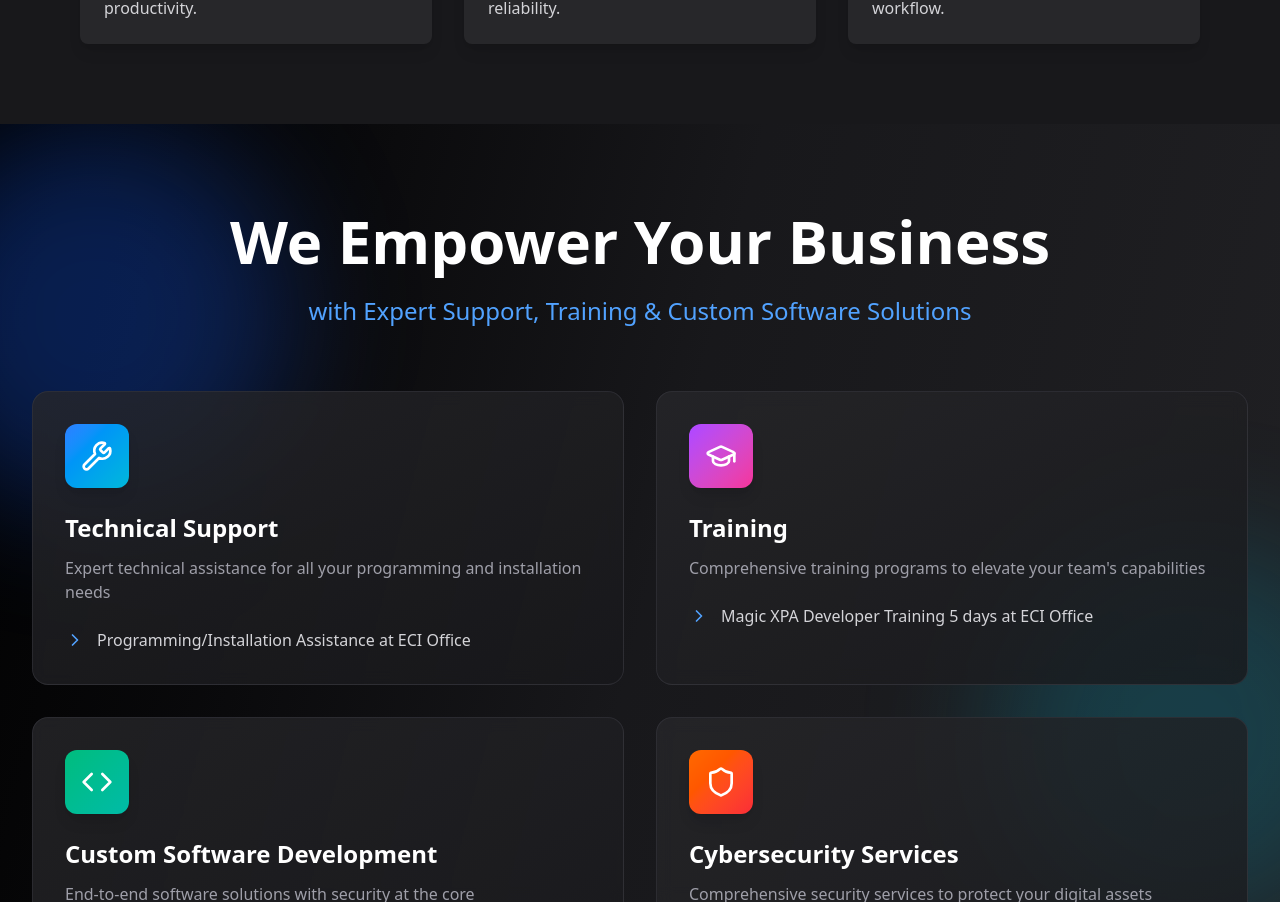
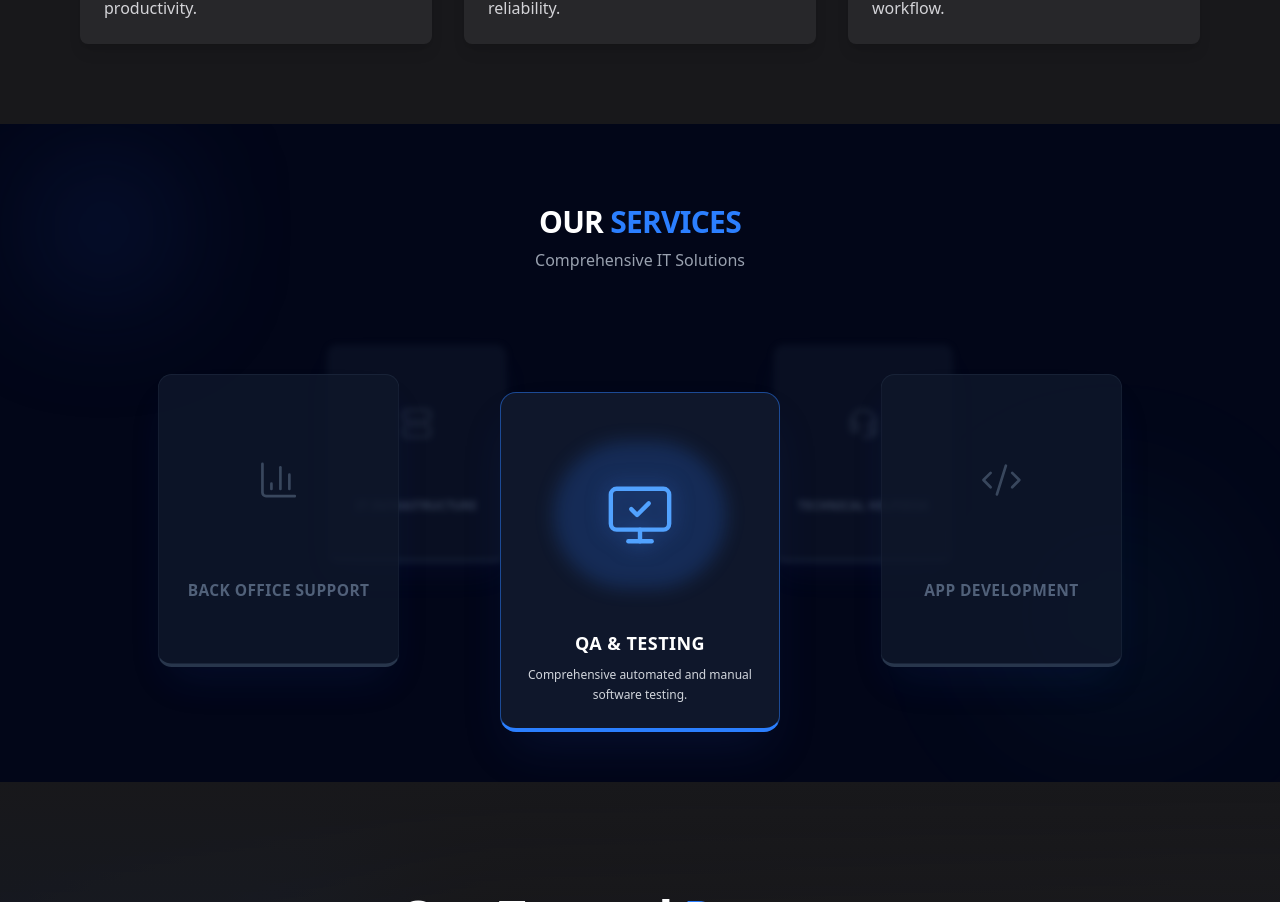
Before and after one commit to kcrosita23/ECI-INTERNSxJUNIORS, a React (Vite) app in the folder eci/: page / in a window 1280 px wide. Shown: the part 1898-2800 px from the top of the page. Built offline with nearby package versions, Linux system fonts and the light colour scheme.

Commit message:
tailwind merge

```diff
--- a/eci/package.json
+++ b/eci/package.json
@@ -15,11 +15,13 @@
     "@tsparticles/engine": "^3.9.1",
     "@tsparticles/react": "^3.0.0",
     "@tsparticles/slim": "^3.9.1",
+    "clsx": "^2.1.1",
     "framer-motion": "^12.23.26",
     "lucide-react": "^0.561.0",
     "react": "^19.2.0",
     "react-dom": "^19.2.0",
     "react-router-dom": "^7.11.0",
+    "tailwind-merge": "^3.4.0",
     "tailwindcss": "^4.1.18"
   },
   "devDependencies": {
--- a/eci/src/components/Services.tsx
+++ b/eci/src/components/Services.tsx
@@ -1,176 +1,181 @@
-import { useState, useEffect } from 'react';
-import { Wrench, GraduationCap, Code, Shield, ChevronRight } from 'lucide-react';
+import { useState, useEffect } from "react";
+import { motion } from "framer-motion";
+import {
+  MonitorCheck,
+  Code2,
+  Headset,
+  Server,
+  BarChart3,
+} from "lucide-react";
+import { clsx, type ClassValue } from "clsx";
+import { twMerge } from "tailwind-merge";
 
-// Base component
-const Base = ({ children, className = '' }: { children: React.ReactNode; className?: string }) => {
+// --- Utility ---
+function cn(...inputs: ClassValue[]) {
+  return twMerge(clsx(inputs));
+}
+
+// --- Data ---
+const services = [
+  {
+    id: 1,
+    title: "Back Office Support",
+    icon: BarChart3,
+    description: "Data analysis and administrative workflow optimization.",
+  },
+  {
+    id: 2,
+    title: "QA & Testing",
+    icon: MonitorCheck,
+    description: "Comprehensive automated and manual software testing.",
+  },
+  {
+    id: 3,
+    title: "App Development",
+    icon: Code2,
+    description: "Full-cycle mobile and web application engineering.",
+  },
+  {
+    id: 4,
+    title: "Technical Helpdesk",
+    icon: Headset,
+    description: "24/7 technical support and issue resolution.",
+  },
+  {
+    id: 5,
+    title: "IT Infrastructure",
+    icon: Server,
+    description: "Cloud management and server maintenance.",
+  },
+];
+
+const OrbitingCarouselDark = () => {
+  const [activeIndex, setActiveIndex] = useState(0);
+
+  // --- Configuration ---
+  const X_RADIUS = 380;
+  const Y_OFFSET = 60;   // Positive Y_OFFSET makes the front card dip lower
+  const TOTAL = services.length;
+
+  // Auto-rotate
+  useEffect(() => {
+    const timer = setInterval(() => {
+      setActiveIndex((prev) => prev + 1);
+    }, 4000);
+    return () => clearInterval(timer);
+  }, []);
+
+  const handleNext = () => setActiveIndex((prev) => prev + 1);
+  const handlePrev = () => setActiveIndex((prev) => prev - 1);
+
+  // --- 3D Logic ---
+  const getCardStyle = (index: number) => {
+    const theta = ((index - activeIndex) * (2 * Math.PI)) / TOTAL;
+
+    // 1. DEPTH (Cos): -1 (Back) to 1 (Front)
+    const depth = Math.cos(theta);
+
+    // 2. X POSITION (Sin): -1 (Left) to 1 (Right)
+    const x = Math.sin(theta) * X_RADIUS;
+
+    // 3. Y POSITION (Tilt):
+    // Positive Depth (Front) * Y_OFFSET = Positive Y (Down)
+    const y = depth * Y_OFFSET;
+
+    // 4. SCALE: Front = 1.0, Back = 0.6
+    const scale = 0.6 + ((depth + 1) / 2) * 0.4;
+
+    // 5. OPACITY: Front = 1, Back = 0.5
+    const opacity = 0.5 + ((depth + 1) / 2) * 0.5;
+
+    // 6. Z-INDEX
+    const zIndex = Math.round((depth + 1) * 50);
+
+    // 7. BLUR
+    const blur = depth < 0.2 ? `blur(${Math.abs(depth - 0.2) * 5}px)` : "blur(0px)";
+
+    return { x, y, scale, opacity, zIndex, filter: blur };
+  };
+
   return (
-    <div className={`w-full max-w-[1680px] mx-auto ${className}`}>
-      {children}
+    // Main container changed to dark slate background and white text
+    <div className="w-full min-h-[600px] bg-slate-950 text-white flex flex-col items-center justify-center overflow-hidden py-20 relative">
+
+      {/* Background Decor - Dark Blue/Cyan blobs */}
+      <div className="absolute top-10 left-10 w-32 h-32 bg-blue-900/30 rounded-full blur-3xl pointer-events-none" />
+      <div className="absolute bottom-10 right-10 w-64 h-64 bg-cyan-900/20 rounded-full blur-3xl opacity-50 pointer-events-none" />
+      <div className="absolute inset-0 bg-[radial-gradient(ellipse_at_center,_var(--tw-gradient-stops))] from-slate-900/50 to-slate-950 pointer-events-none" />
+
+
+      {/* Heading - White and Blue text */}
+      <div className="mb-20 text-center z-10 relative">
+        <h2 className="text-3xl font-bold text-white tracking-tight">
+          OUR <span className="text-blue-500">SERVICES</span>
+        </h2>
+        <p className="text-gray-400 mt-2">Comprehensive IT Solutions</p>
+      </div>
+
+      {/* 3D Stage */}
+      <div className="relative w-full max-w-5xl h-[400px] mt-[-50px] flex items-center justify-center perspective-1000">
+        {services.map((service, index) => {
+          const style = getCardStyle(index);
+          const isFront = style.zIndex > 80;
+
+          return (
+            <motion.div
+              key={service.id}
+              animate={style}
+              transition={{
+                type: "spring",
+                stiffness: 120,
+                damping: 20,
+                mass: 1,
+              }}
+              // Card Styles - Dark theme colors
+              className={cn(
+                "absolute w-[280px] h-[340px] rounded-2xl p-6 flex flex-col items-center justify-center text-center select-none cursor-pointer transition-colors duration-300",
+                // Base dark card style
+                "bg-slate-900 border shadow-2xl shadow-blue-900/20",
+                // Conditional borders for active vs inactive
+                isFront
+                  ? "border-blue-500/50 border-b-4 border-b-blue-500"
+                  : "border-slate-800 border-b-4 border-b-slate-700 hover:border-slate-700",
+                 isFront && "hover:brightness-110"
+              )}
+              onClick={() => {
+                const diff = (index - (activeIndex % TOTAL) + TOTAL) % TOTAL;
+                if (diff === 1) handleNext();
+                if (diff === TOTAL - 1) handlePrev();
+              }}
+            >
+              {/* Icon Area */}
+              <div className="flex-1 flex items-center justify-center w-full relative">
+                {isFront && (
+                  // Blue glow for front item
+                  <div className="absolute inset-0 bg-blue-500/20 rounded-full scale-75 blur-md" />
+                )}
+
+                <div className={cn("relative z-10 transition-colors duration-300", isFront ? "text-blue-400 drop-shadow-[0_0_10px_rgba(59,130,246,0.5)]" : "text-slate-600")}>
+                   <service.icon size={isFront ? 70 : 50} strokeWidth={1.5} />
+                </div>
+              </div>
+
+              {/* Text Content */}
+              <div className="mt-4">
+                <h3 className={cn("text-lg font-bold uppercase tracking-wide transition-colors duration-300", isFront ? "text-white" : "text-slate-500")}>
+                  {service.title}
+                </h3>
+                <p className={cn("text-xs mt-2 leading-relaxed transition-opacity duration-300", isFront ? "text-gray-300 opacity-100" : "text-gray-500 opacity-0")}>
+                  {service.description}
+                </p>
+              </div>
+
+            </motion.div>
+          );
+        })}
+      </div>
     </div>
   );
 };
 
-export default function Services() {
-  const [activeService, setActiveService] = useState(0);
-  const [isVisible, setIsVisible] = useState<Record<string, boolean>>({});
-
-  useEffect(() => {
-    const observer = new IntersectionObserver(
-      (entries) => {
-        entries.forEach((entry) => {
-          if (entry.isIntersecting) {
-            setIsVisible((prev) => ({ ...prev, [entry.target.id]: true }));
-          }
-        });
-      },
-      { threshold: 0.1 }
-    );
-
-    document.querySelectorAll('[data-animate]').forEach((el) => {
-      observer.observe(el);
-    });
-
-    return () => observer.disconnect();
-  }, []);
-
-  const services = [
-    {
-      icon: Wrench,
-      title: 'Technical Support',
-      color: 'from-blue-500 to-cyan-500',
-      items: ['Programming/Installation Assistance at ECI Office'],
-      description: 'Expert technical assistance for all your programming and installation needs'
-    },
-    {
-      icon: GraduationCap,
-      title: 'Training',
-      color: 'from-purple-500 to-pink-500',
-      items: ['Magic XPA Developer Training 5 days at ECI Office'],
-      description: 'Comprehensive training programs to elevate your team\'s capabilities'
-    },
-    {
-      icon: Code,
-      title: 'Custom Software Development',
-      color: 'from-emerald-500 to-teal-500',
-      items: [
-        'Design, create, deploy, and maintain secure software applications',
-        'Tailored to specific business needs',
-        'On time and within budget',
-        'Integrated cybersecurity best practices'
-      ],
-      description: 'End-to-end software solutions with security at the core'
-    },
-    {
-      icon: Shield,
-      title: 'Cybersecurity Services',
-      color: 'from-orange-500 to-red-500',
-      items: [
-        'Vulnerability Assessment and Penetration Testing (VAPT)',
-        'Cybersecurity Posture Assessment',
-        'Security readiness evaluation'
-      ],
-      description: 'Comprehensive security services to protect your digital assets'
-    }
-  ];
-
-  return (
-    <Base>
-      <section id="services" className="relative min-h-screen text-white overflow-hidden scroll-mt-16">
-        {/* Background effects */}
-        <div className="absolute -top-0 -left-24 w-72 h-72 sm:w-96 sm:h-96 bg-blue-600/30 rounded-full blur-3xl" />
-        <div className="absolute bottom-1/3 -right-24 w-72 h-72 sm:w-96 sm:h-96 bg-cyan-500/20 rounded-full blur-3xl" />
-
-        {/* Content */}
-        <div className="relative z-10 px-6 lg:px-8 py-20">
-          {/* Header */}
-          <div
-            id="services-header"
-            data-animate
-            className={`text-center mb-16 transition-all duration-1000 ${
-              isVisible['services-header'] ? 'opacity-100 translate-y-0' : 'opacity-0 translate-y-8'
-            }`}
-          >
-            <h2 className="text-4xl md:text-5xl lg:text-6xl font-bold leading-tight mb-4">
-              We Empower Your Business
-            </h2>
-            <p className="text-xl md:text-2xl text-blue-400 font-light">
-              with Expert Support, Training & Custom Software Solutions
-            </p>
-          </div>
-
-          {/* Services Grid */}
-          <div className="grid grid-cols-1 md:grid-cols-2 gap-6 lg:gap-8">
-            {services.map((service, index) => {
-              const Icon = service.icon;
-              return (
-                <div
-                  key={index}
-                  id={`service-${index}`}
-                  data-animate
-                  className={`group relative bg-gradient-to-br from-zinc-800/80 to-zinc-900/80 backdrop-blur-sm rounded-2xl p-8 border border-zinc-700/50 hover:border-blue-500/50 transition-all duration-500 hover:shadow-2xl hover:shadow-blue-500/20 cursor-pointer ${
-                    isVisible[`service-${index}`] ? 'opacity-100 translate-y-0' : 'opacity-0 translate-y-8'
-                  }`}
-                  style={{ transitionDelay: `${index * 150}ms` }}
-                  onMouseEnter={() => setActiveService(index)}
-                >
-                  {/* Gradient overlay on hover */}
-                  <div className={`absolute inset-0 bg-gradient-to-br ${service.color} opacity-0 group-hover:opacity-10 rounded-2xl transition-opacity duration-500`} />
-
-                  <div className="relative">
-                    {/* Icon */}
-                    <div className={`w-16 h-16 bg-gradient-to-br ${service.color} rounded-xl flex items-center justify-center mb-6 group-hover:scale-110 transition-transform duration-300 shadow-lg`}>
-                      <Icon className="w-8 h-8 text-white" />
-                    </div>
-
-                    {/* Title */}
-                    <h3 className="text-2xl font-bold text-white mb-3 group-hover:text-blue-400 transition-colors">
-                      {service.title}
-                    </h3>
-
-                    {/* Description */}
-                    <p className="text-zinc-400 mb-6 font-light">{service.description}</p>
-
-                    {/* Items List */}
-                    <ul className="space-y-3">
-                      {service.items.map((item, i) => (
-                        <li key={i} className="flex items-start space-x-3 group/item">
-                          <ChevronRight className="w-5 h-5 text-blue-400 flex-shrink-0 mt-0.5 group-hover/item:translate-x-1 transition-transform" />
-                          <span className="text-zinc-300 font-light">{item}</span>
-                        </li>
-                      ))}
-                    </ul>
-                  </div>
-                </div>
-              );
-            })}
-          </div>
-
-          {/* Navigation Buttons */}
-          <div
-            id="nav-buttons"
-            data-animate
-            className={`mt-16 transition-all duration-1000 ${
-              isVisible['nav-buttons'] ? 'opacity-100 translate-y-0' : 'opacity-0 translate-y-8'
-            }`}
-          >
-            {/* Primary CTA */}
-            <div className="text-center mb-8">
-              <a
-                href="#contacts"
-                className="inline-block px-10 py-4 rounded-xl bg-blue-500 hover:bg-blue-600 transition-all shadow-lg hover:shadow-blue-500/50 font-medium transform hover:scale-105 duration-300"
-              >
-                Contact Us
-              </a>
-            </div>
-
-
-
-          </div>
-        </div>
-
-        {/* Bottom transition gradient */}
-        <div className="pointer-events-none absolute bottom-0 left-0 h-48 w-full bg-gradient-to-b from-transparent via-zinc-900/60 to-zinc-900" />
-      </section>
-    </Base>
-  );
-}
+export default OrbitingCarouselDark;
```
Also changed, not shown: eci/src/components/Contacts.tsx (+3 -30 lines), 1 other file (tests, documents, lock files or other folders).
